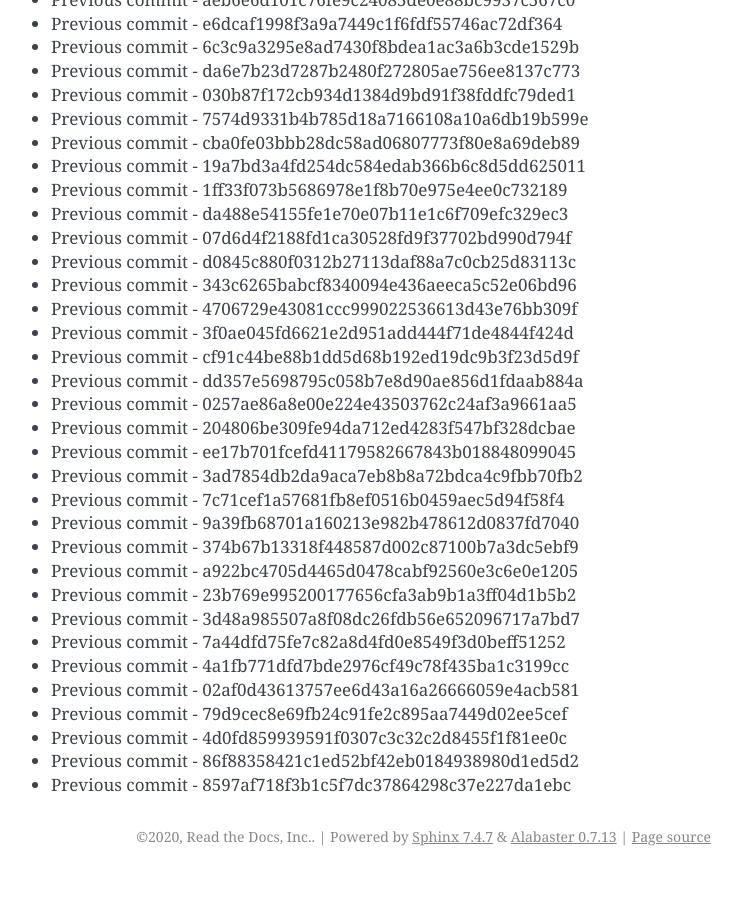
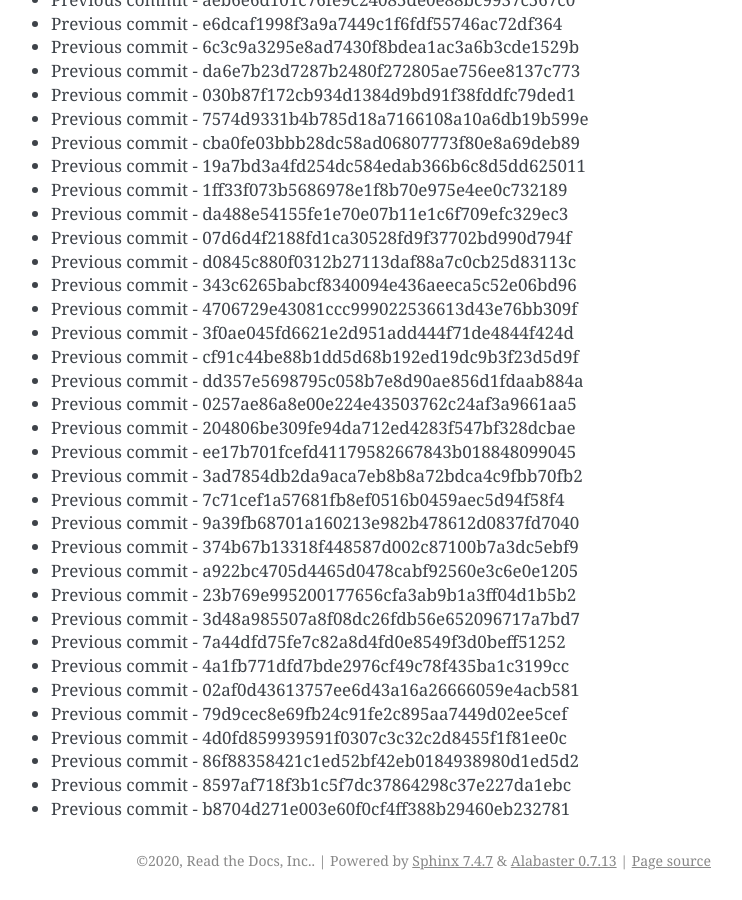
Before and after one commit to readthedocs/rtd-git-stresstest, a Sphinx documentation site: the page built from docs/updates.rst, in a window 1280 px wide and 900 px high, scrolled down 59196 px. Shown: the whole window, without its empty margins (399-1141 px from the left). Built offline with Sphinx 7.4.7, drawn with Linux system fonts in a browser that asks for light colours; before the commit the page ends 60072 px from its top, so only the background shows below that.

Commit message:
Generating commit from previous: b8704d271e003e60f0cf4ff388b29460eb232781

```diff
--- a/docs/updates.rst
+++ b/docs/updates.rst
@@ -2519,3 +2519,4 @@ It can be tested for any performance characteristics.
 * Previous commit - 4d0fd859939591f0307c3c32c2d8455f1f81ee0c
 * Previous commit - 86f88358421c1ed52bf42eb0184938980d1ed5d2
 * Previous commit - 8597af718f3b1c5f7dc37864298c37e227da1ebc
+* Previous commit - b8704d271e003e60f0cf4ff388b29460eb232781
```
